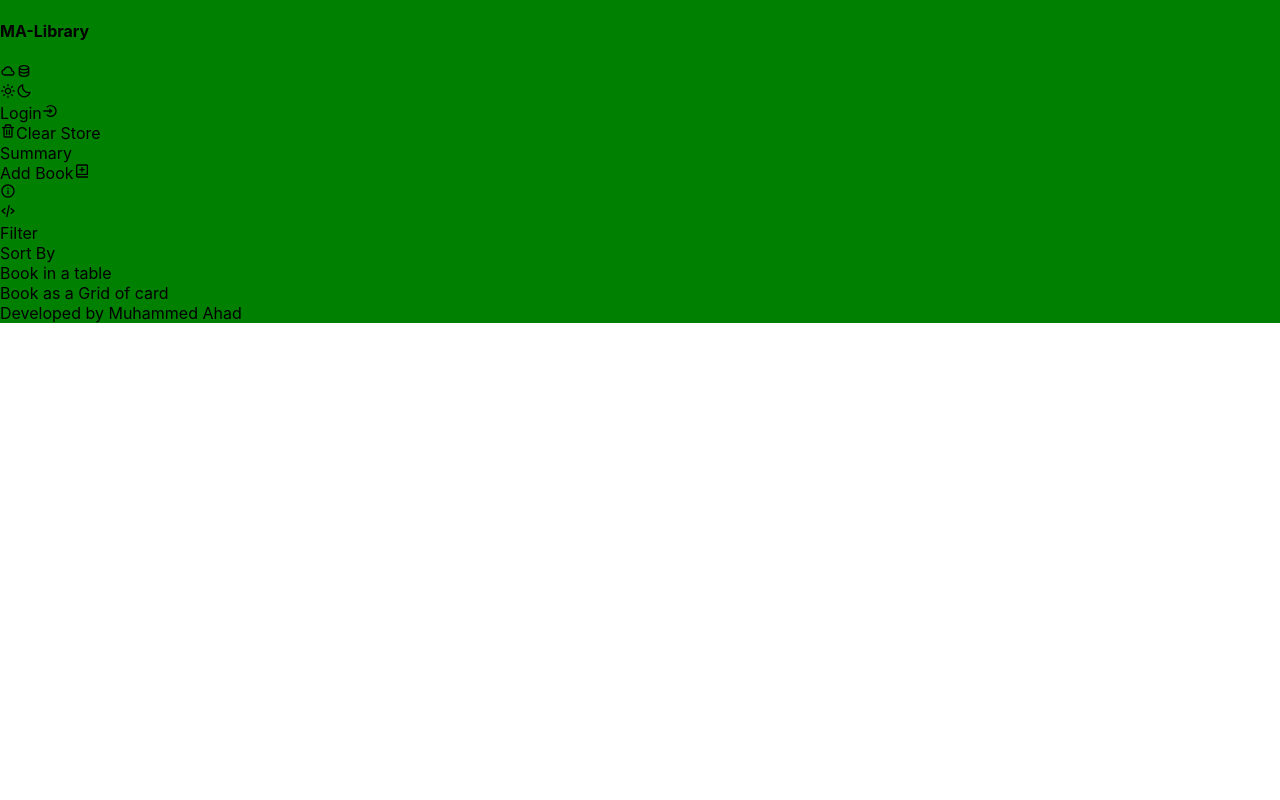
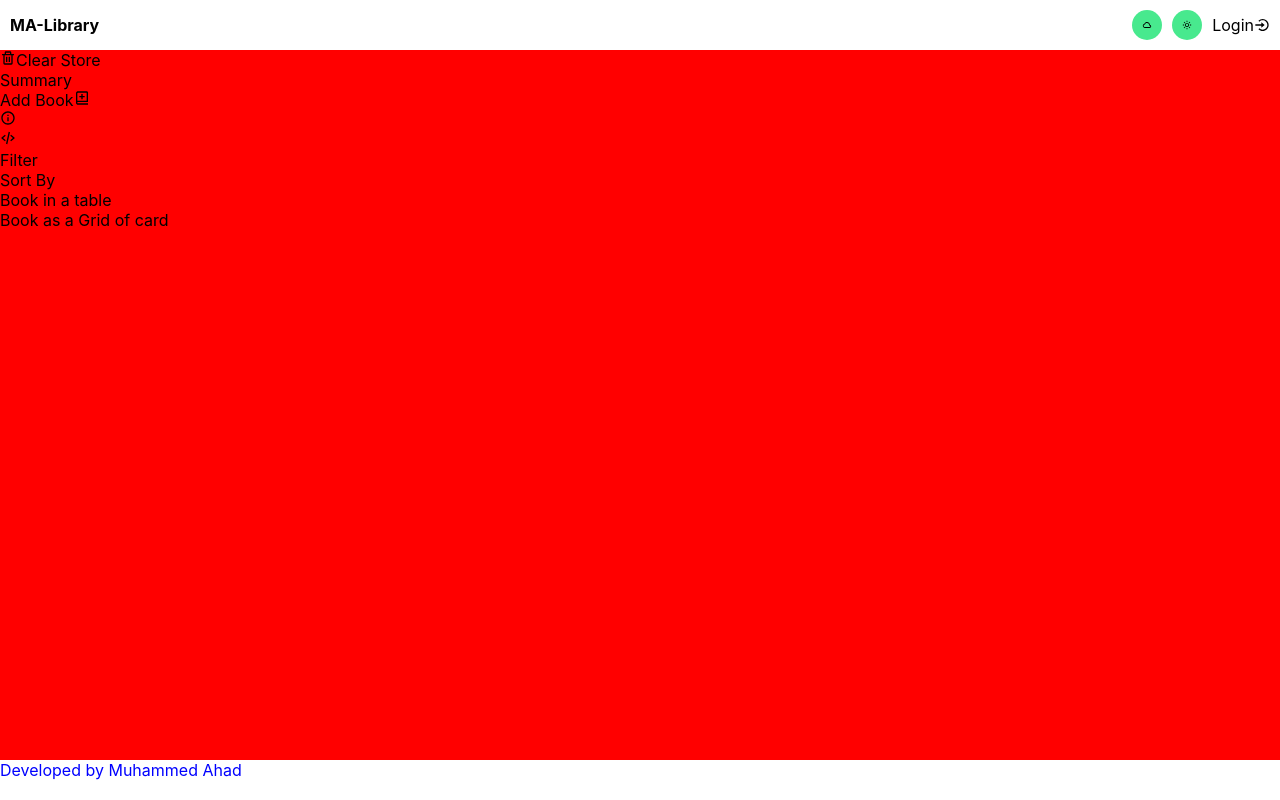
Before and after one commit to maaahad/ma-library, a Next.js app: page / in a window 1280 px wide. Built offline with nearby package versions, Linux system fonts and the light colour scheme.

Commit message:
navigation styles started with Sass

```diff
--- a/components/nav.js
+++ b/components/nav.js
@@ -1,5 +1,5 @@
 // react
-
+import React, { useState, useReducer } from "react";
 // next
 
 // react-icons
@@ -8,20 +8,61 @@ import { BiMoon, BiSun, BiCloud, BiData, BiLogInCircle } from "react-icons/bi";
 
 // components
 
+// sass stylesheets
+import Styles from "../styles/nav.module.sass";
+
 export default function Nav() {
+  const [lighttheme, toggleTheme] = useReducer(
+    (lighttheme) => !lighttheme,
+    true
+  );
+  const [localStorage, toggleStorage] = useReducer(
+    (localStorage) => !localStorage,
+    true
+  );
   return (
-    <nav>
-      <div>
+    <nav className={Styles.container}>
+      <div className={Styles.logo}>
         <h4>MA-Library</h4>
       </div>
-      <div>
+      <div className={Styles.right_nav}>
+        <div className={Styles.storage}>
+          <input
+            type="checkbox"
+            checked={localStorage}
+            onChange={() => toggleStorage()}
+            id="storage"
+          />
+          <label for="storage">
+            {localStorage ? (
               <div>
                 <BiCloud />
+              </div>
+            ) : (
+              <div>
                 <BiData />
               </div>
+            )}
+          </label>
+        </div>
+        <div className={Styles.theme}>
+          <input
+            type="checkbox"
+            checked={lighttheme}
+            onChange={() => toggleTheme()}
+            id="theme"
+          />
+          <label for="theme">
+            {lighttheme ? (
               <div>
                 <BiSun />
+              </div>
+            ) : (
+              <div>
                 <BiMoon />
+              </div>
+            )}
+          </label>
         </div>
         <div>
           <span>Login</span>
--- a/styles/Home.module.css
+++ /dev/null
@@ -1,34 +0,0 @@
-.container {
-  min-height: 100vh;
-  padding: 0 0.5rem;
-  display: flex;
-  flex-direction: column;
-  justify-content: center;
-  align-items: center;
-  height: 100vh;
-}
-
-.main {
-  padding: 5rem 0;
-  flex: 1;
-  display: flex;
-  flex-direction: column;
-  justify-content: center;
-  align-items: center;
-}
-
-.footer {
-  width: 100%;
-  height: 100px;
-  border-top: 1px solid #eaeaea;
-  display: flex;
-  justify-content: center;
-  align-items: center;
-}
-
-.footer a {
-  display: flex;
-  justify-content: center;
-  align-items: center;
-  flex-grow: 1;
-}
--- /dev/null
+++ b/styles/_light.sass
@@ -0,0 +1,2 @@
+// variable
+$bg_color: yellow
--- a/styles/layout.module.sass
+++ b/styles/layout.module.sass
@@ -1,6 +1,22 @@
+@use 'light'
+
 .container
-    background-color: green
+    min-height: 100vh
     display: flex
     flex-flow: column wrap
     align-items: stretch
     justify-content: space-between
+    header
+        height: 50px
+        padding: 5px 10px
+        display: flex
+        align-items: center
+        justify-content: center
+
+    main
+        flex: 1
+        background-color: red
+
+    footer
+        height: 40px
+        color: blue
--- /dev/null
+++ b/styles/nav.module.sass
@@ -0,0 +1,50 @@
+// mixins
+
+// placeholder class
+%flex-center
+    display: flex
+    align-items: center
+    justify-content: center
+%flex-row-col-center
+    display: flex
+    flex-flow: row nowrap
+    align-items: center
+
+.container
+    @extend %flex-row-col-center
+    justify-content: space-between
+    width: 100%
+
+.logo
+    @extend %flex-center
+
+.right_nav
+    flex: 1
+    @extend %flex-row-col-center
+    justify-content: flex-end
+    & > * + *
+        margin-inline-start: 10px
+    & > div
+        @extend %flex-center
+
+.theme, .storage
+    @extend %flex-center
+    input
+        display: none
+    input + label
+        cursor: pointer
+    input + label > div
+        @extend %flex-center
+        width: 30px
+        height: 30px
+        background-color: #48e98e
+        border-radius: 50%
+        transition: all .3s linear
+        & > svg
+            transition: all .3s linear
+            width: 10px
+            height: 10px
+    input + label > div:hover
+        & > svg
+            width: 16px
+            height: 16px
```
Also changed, not shown: themes/light.js (deleted, +0 -17 lines). Lines whose indentation alone changed are shown as unchanged.
